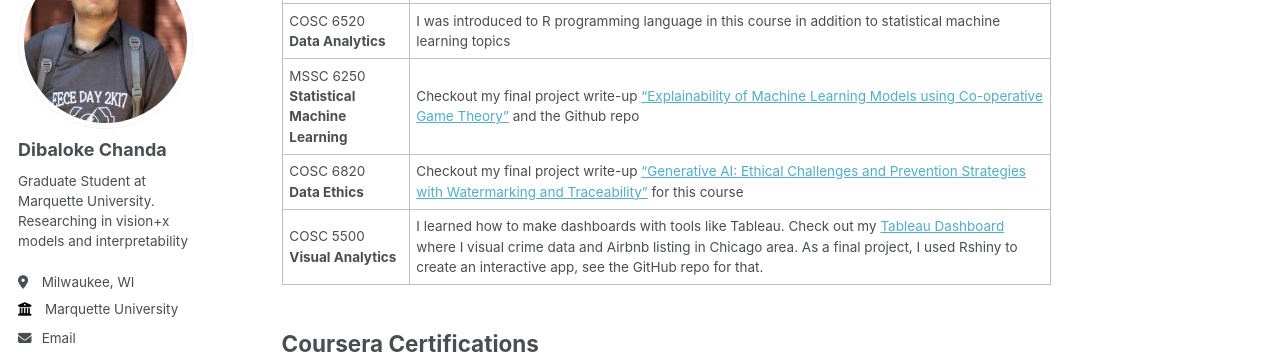
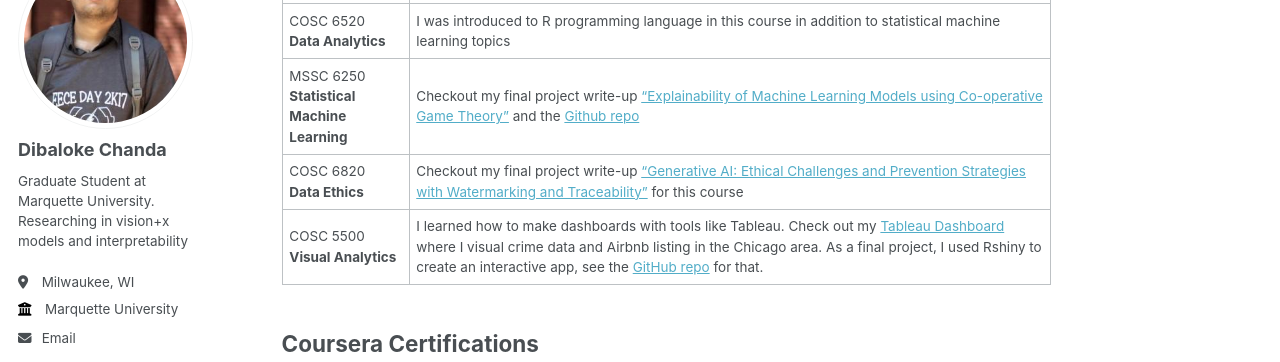
Before and after one commit to dibaloke/dibaloke.github.io, a Jekyll site: the page built from _pages/others.md, in a window 1280 px wide and 900 px high, scrolled down 522 px. Shown: the part 152-514 px from the top of the window. Built offline with Jekyll 4.4.1, drawn with Linux system fonts in a browser that asks for light colours; some web fonts are replaced.

Commit message:
Update others.md

```diff
--- a/_pages/others.md
+++ b/_pages/others.md
@@ -16,9 +16,9 @@
 | MSSC 6040 <br> <b>Applied Linear Algebra</b>| This course refined my understanding of linear algebra and inspired me to create the [Linear Algebra](https://dibalokechanda.github.io/Linear-Algebra/) blog|
 | MSSC 5790<br><b>Bayesian Statistics</b>|This was an introductory course in Bayesian stats and it helped to include some advanced distributions to my [blog](https://dibalokechanda.github.io/posts/a-reference-guide-to-distributions-blog/) |
 |COSC 6520<br><b>Data Analytics</b>| I was introduced to R programming language in this course in addition to statistical machine learning topics|
-| MSSC 6250<br><b>Statistical Machine Learning</b> | Checkout my final project write-up <a href="https://dibaloke.github.io/files/MSSC_6250_Project_Dibaloke.pdf" target="_blank"> "Explainability of Machine Learning Models using Co-operative Game Theory"</a> and the Github repo|
+| MSSC 6250<br><b>Statistical Machine Learning</b> | Checkout my final project write-up <a href="https://dibaloke.github.io/files/MSSC_6250_Project_Dibaloke.pdf" target="_blank"> "Explainability of Machine Learning Models using Co-operative Game Theory"</a> and the [Github repo](https://github.com/dibalokechanda/shapley_mssc_6250)|
 | COSC 6820<br> <b> Data Ethics </b> | Checkout my final project write-up <a href="https://dibaloke.github.io/files/Final_Paper_Data_Ethics_Dibaloke.pdf" target="_blank"> "Generative AI: Ethical Challenges and Prevention Strategies with Watermarking and Traceability"</a> for this course|
-|COSC 5500 <br> <b> Visual Analytics </b> | I learned how to make dashboards with tools like Tableau. Check out my [Tableau Dashboard](https://public.tableau.com/views/DibalokeChandaVisualAnalyticsSpring2024TableauProject_3/Dashboard1?:language=en-GB&:sid=&:redirect=auth&:display_count=n&:origin=viz_share_link) where I visual crime data and Airbnb listing in Chicago area. As a final project, I used Rshiny to create an interactive app, see the GitHub repo for that.|
+|COSC 5500 <br> <b> Visual Analytics </b> | I learned how to make dashboards with tools like Tableau. Check out my [Tableau Dashboard](https://public.tableau.com/views/DibalokeChandaVisualAnalyticsSpring2024TableauProject_3/Dashboard1?:language=en-GB&:sid=&:redirect=auth&:display_count=n&:origin=viz_share_link) where I visual crime data and Airbnb listing in the Chicago area. As a final project, I used Rshiny to create an interactive app, see the [GitHub repo](https://github.com/dibalokechanda/Viz_Analytics_Final_Project) for that.|
 
 ## Coursera Certifications
 As I come from an EECE background, I had no formal exposure to deep learning/machine learning/data science in my undergrad. I taught myself these topics by completing certification courses offered through Coursera. See below a list of certifications I got during undergrad:
```
